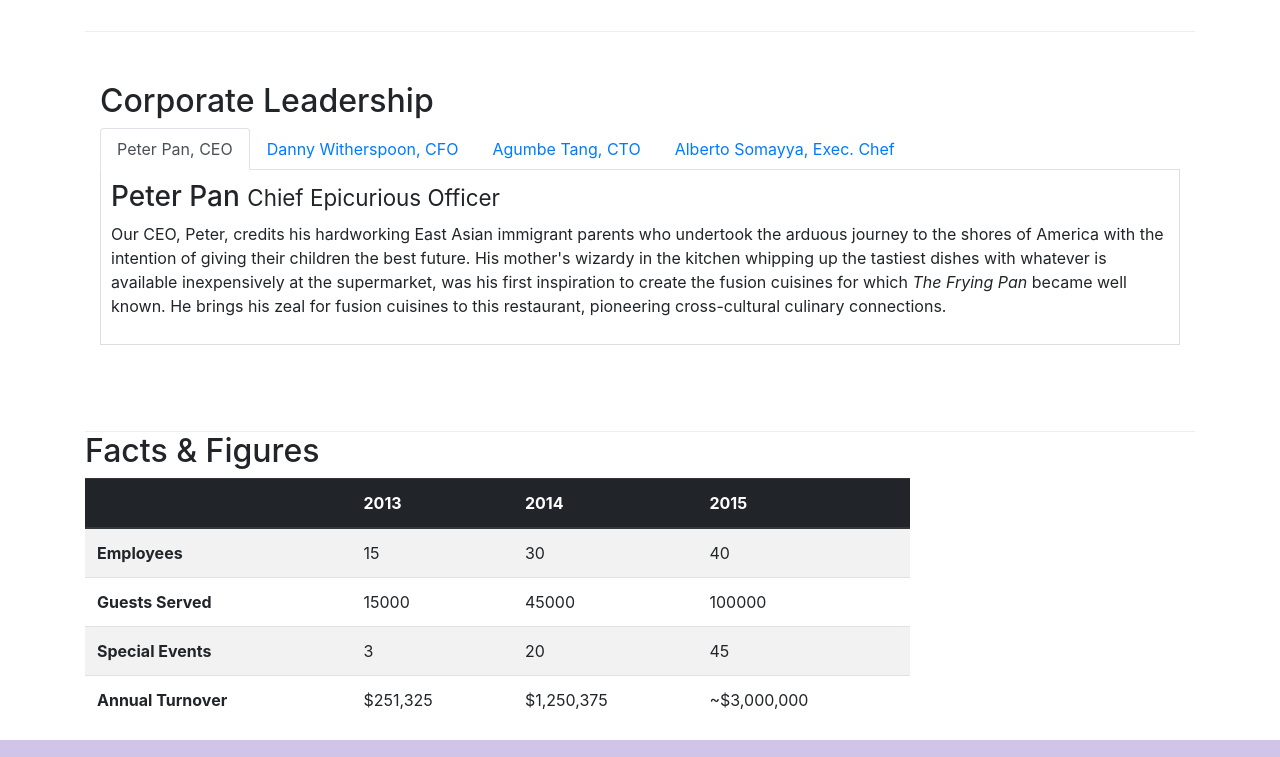
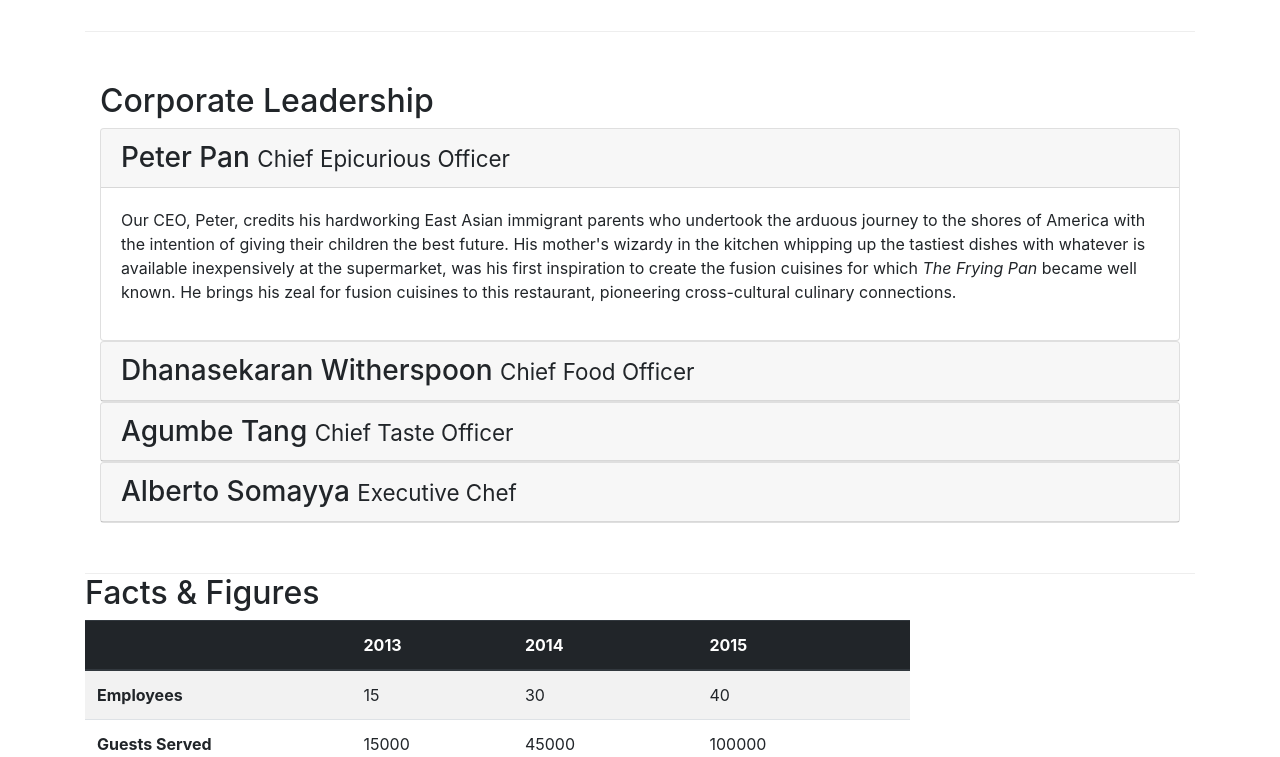
Before and after one commit to sonny2k/Bootstrap-demo, a website: page aboutus.html in a window 1280 px wide. Shown: the part 940-1697 px from the top of the page. Drawn offline with nearby package versions, Linux system fonts and the light colour scheme.

Commit message:
accordion

```diff
--- a/aboutus.html
+++ b/aboutus.html
@@ -101,7 +101,8 @@
             <div class="col-12">
                 <h2>Corporate Leadership</h2>
 
-                <ul class="nav nav-tabs">
+                <!--TABS-->
+                <!-- <ul class="nav nav-tabs">
                     <li class="nav-item">
                         <a class="nav-link active" href="#peter" role="tab" data-toggle="tab">Peter Pan, CEO</a>
                     </li>
@@ -117,9 +118,9 @@
                     <li class="nav-item">
                         <a class="nav-link" href="#alberto" role="tab" data-toggle="tab">Alberto Somayya, Exec. Chef</a>
                     </li>
-                </ul>
+                </ul> -->
 
-                <div class="tab-content">
+                <!-- <div class="tab-content">
                     <div role="tabpanel" class="tab-pane fade show active" id="peter">
                         <h3>Peter Pan <small>Chief Epicurious Officer</small></h3>
                         <p class="d-none d-sm-block">Our CEO, Peter, credits his hardworking East Asian immigrant parents who undertook the arduous journey to the shores of America with the intention of giving their children the best future. His mother's wizardy in the kitchen whipping up the tastiest dishes with whatever is available inexpensively at the supermarket, was his first inspiration to create the fusion cuisines for which <em>The Frying Pan</em> became well known. He brings his zeal for fusion cuisines to this restaurant, pioneering cross-cultural culinary connections.</p>
@@ -138,6 +139,69 @@
                     <div role="tabpanel" class="tab-pane fade" id="alberto">
                         <h3>Alberto Somayya <small>Executive Chef</small></h3>
                         <p class="d-none d-sm-block">Award winning three-star Michelin chef with wide International experience having worked closely with whos-who in the culinary world, he specializes in creating mouthwatering Indo-Italian fusion experiences. He says, <em>Put together the cuisines from the two craziest cultures, and you get a winning hit! Amma Mia!</em></p>
+                    </div>
+                </div> -->
+
+                <!--ACCORDION-->
+                <div id="accordion">
+                    <div class="card">
+                        <div class="card-header" role="tab" id="peterhead">
+                            <h3 class="mb-0">
+                                <a data-toggle="collapse" data-target="#peter">
+                                    Peter Pan <small>Chief Epicurious Officer</small>
+                                </a>
+                            </h3>
+                        </div>
+                        <div class="collapse show" id="peter" data-parent="#accordion">
+                            <div class="card-body">
+                                <p class="d-none d-sm-block">Our CEO, Peter, credits his hardworking East Asian immigrant parents who undertook the arduous journey to the shores of America with the intention of giving their children the best future. His mother's wizardy in the kitchen whipping up the tastiest dishes with whatever is available inexpensively at the supermarket, was his first inspiration to create the fusion cuisines for which <em>The Frying Pan</em> became well known. He brings his zeal for fusion cuisines to this restaurant, pioneering cross-cultural culinary connections.</p>
+                            </div>
+                        </div>
+                    </div>
+
+                    <div class="card">
+                        <div class="card-header" role="tab" id="dannyhead">
+                            <h3 class="mb-0">
+                                <a data-toggle="collapse" data-target="#danny">
+                                    Dhanasekaran Witherspoon <small>Chief Food Officer</small>
+                                </a>
+                            </h3>
+                        </div>
+                        <div class="collapse" id="danny" data-parent="#accordion">
+                            <div class="card-body">
+                                <p class="d-none d-sm-block">Our CFO, Danny, as he is affectionately referred to by his colleagues, comes from a long established family tradition in farming and produce. His experiences growing up on a farm in the Australian outback gave him great appreciation for varieties of food sources. As he puts it in his own words, <em>Everything that runs, wins, and everything that stays, pays!</em></p>
+                            </div>
+                        </div>
+                    </div>
+
+                    <div class="card">
+                        <div class="card-header" role="tab" id="agumbehead">
+                            <h3 class="mb-0">
+                                <a data-toggle="collapse" data-target="#agumbe">
+                                    Agumbe Tang <small>Chief Taste Officer</small>
+                                </a>
+                            </h3>
+                        </div>
+                        <div class="collapse" id="agumbe" data-parent="#accordion">
+                            <div class="card-body">
+                                <p class="d-none d-sm-block">Blessed with the most discerning gustatory sense, Agumbe, our CTO, personally ensures that every dish that we serve meets his exacting tastes. Our chefs dread the tongue lashing that ensues if their dish does not meet his exacting standards. He lives by his motto, <em>You click only if you survive my lick.</em></p>
+                            </div>
+                        </div>
+                    </div>
+
+                    <div class="card">
+                        <div class="card-header" role="tab" id="peterhead">
+                            <h3 class="mb-0">
+                                <a data-toggle="collapse" data-target="#alberto">
+                                    Alberto Somayya <small>Executive Chef</small>
+                                </a>
+                            </h3>
+                        </div>
+                        <div class="collapse" id="alberto" data-parent="#accordion">
+                            <div class="card-body">
+                                <p class="d-none d-sm-block">Award winning three-star Michelin chef with wide International experience having worked closely with whos-who in the culinary world, he specializes in creating mouthwatering Indo-Italian fusion experiences. He says, <em>Put together the cuisines from the two craziest cultures, and you get a winning hit! Amma Mia!</em></p>
+                            </div>
+                        </div>
                     </div>
                 </div>
             </div>
```
